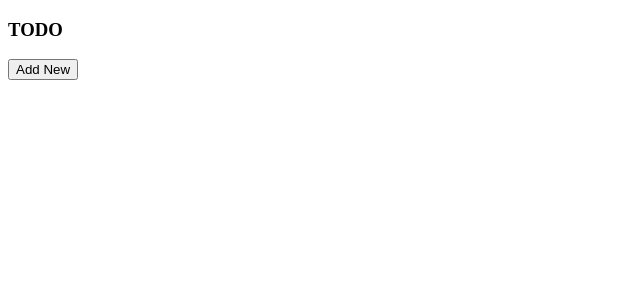
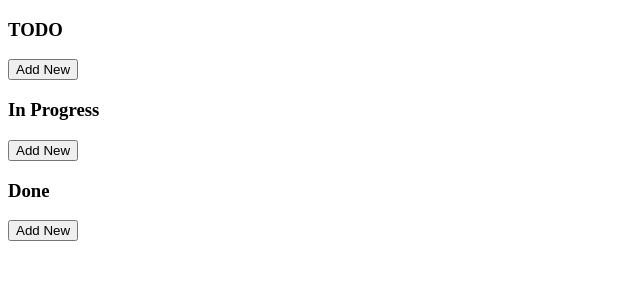
Before and after one commit to adityackr/dnd-todo, a React (Vite) app: page / in a window 1280 px wide. Shown: the top 300 px of the page, without its empty margins (0-640 px from the left). Built offline with nearby package versions, Linux system fonts and the light colour scheme.

Commit message:
feat: crud

```diff
--- a/src/App.jsx
+++ b/src/App.jsx
@@ -10,11 +10,48 @@ const App = () => {
 		setTodos([...todos, todo]);
 	};
 
-	console.log(todos);
+	const updatedTodo = (updatedTodo) => {
+		const updatedTodos = todos.map((todo) => {
+			if (todo.id === updatedTodo.id) return updatedTodo;
+			return todo;
+		});
+		setTodos(updatedTodos);
+	};
+
+	const deleteTodo = (id) => {
+		const updatedTodos = todos.filter((todo) => todo.id !== id);
+		setTodos(updatedTodos);
+	};
+
+	const todoStatus = todos.filter((todo) => todo.status === 'Todo');
+	const inProgressStatus = todos.filter(
+		(todo) => todo.status === 'In Progress'
+	);
+	const doneStatus = todos.filter((todo) => todo.status === 'Done');
 
 	return (
 		<div>
-			<Todo addTodo={addTodo} todos={todos} />
+			<Todo
+				addTodo={addTodo}
+				todos={todoStatus}
+				updatedTodos={updatedTodo}
+				deleteTodo={deleteTodo}
+				heading={'TODO'}
+			/>
+			<Todo
+				addTodo={addTodo}
+				todos={inProgressStatus}
+				updatedTodos={updatedTodo}
+				deleteTodo={deleteTodo}
+				heading={'In Progress'}
+			/>
+			<Todo
+				addTodo={addTodo}
+				todos={doneStatus}
+				updatedTodos={updatedTodo}
+				deleteTodo={deleteTodo}
+				heading={'Done'}
+			/>
 		</div>
 	);
 };
--- a/src/components/boards/todo/index.jsx
+++ b/src/components/boards/todo/index.jsx
@@ -1,7 +1,7 @@
 import { useState } from 'react';
 import TodoForm from '../../shared/todo-form';
 
-const Todo = ({ addTodo, todos, updatedTodo }) => {
+const Todo = ({ addTodo, todos, updatedTodos, deleteTodo, heading }) => {
 	const [edit, setEdit] = useState(false);
 	const [add, setAdd] = useState(false);
 
@@ -11,25 +11,23 @@ const Todo = ({ addTodo, todos, updatedTodo }) => {
 
 	const handleTodo = (values) => {
 		addTodo(values);
+		setAdd(false);
 	};
-
-	const handleEdit = () => {
-		setEdit(true);
-	};
-
-	const filteredTodos = todos.filter((todo) => todo.status === 'Todo');
 
 	return (
 		<div>
-			<h3>TODO</h3>
+			<h3>{heading}</h3>
 			<button onClick={handleAddButton}>Add New</button>
 			{add && <TodoForm handleTodo={handleTodo} />}
-			{filteredTodos.map((todo) => (
+			{todos.map((todo) => (
 				<div key={todo.id}>
-					<h4>{todo.task}</h4>
-					<button onClick={handleEdit}>Edit</button>
-					{console.log(todo)}
-					{edit && <TodoForm values={{ ...todo }} handleTodo={updatedTodo} />}
+					<h4>
+						{todo.task} <small>{todo.priority}</small>{' '}
+						<small>{todo.deadline}</small>
+					</h4>
+					<button onClick={() => setEdit(true)}>Edit</button>
+					<button onClick={() => deleteTodo(todo.id)}>Delete</button>
+					{edit && <TodoForm values={todo} handleTodo={updatedTodos} />}
 				</div>
 			))}
 		</div>
--- a/src/components/shared/todo-form/index.jsx
+++ b/src/components/shared/todo-form/index.jsx
@@ -1,14 +1,15 @@
 import React from 'react';
 import useForm from '../../../hooks/useForm';
 
-const init = {
-	task: '',
-	status: '',
-	priority: '',
-	deadline: '',
-};
-
-const TodoForm = ({ values = init, handleTodo }) => {
+const TodoForm = ({
+	values = {
+		task: '',
+		status: 'Todo',
+		priority: 'High',
+		deadline: '',
+	},
+	handleTodo,
+}) => {
 	const {
 		formState: state,
 		handleChange,
@@ -18,8 +19,6 @@ const TodoForm = ({ values = init, handleTodo }) => {
 	const cb = () => {
 		handleTodo(state);
 	};
-
-	console.log({ ...state });
 
 	return (
 		<form onSubmit={(e) => handleSubmit(e, cb)}>
--- a/src/hooks/useForm.js
+++ b/src/hooks/useForm.js
@@ -9,8 +9,8 @@ import { useState } from 'react';
  * @returns
  */
 
-const useForm = ({ init }) => {
-	const [state, setState] = useState({ ...init });
+const useForm = (init) => {
+	const [state, setState] = useState(init);
 
 	const handleChange = (e) => {
 		const { name: key, value } = e.target;
@@ -24,6 +24,7 @@ const useForm = ({ init }) => {
 	const handleSubmit = (e, cb) => {
 		e.preventDefault();
 		cb();
+		setState(init);
 	};
 
 	return {
```
